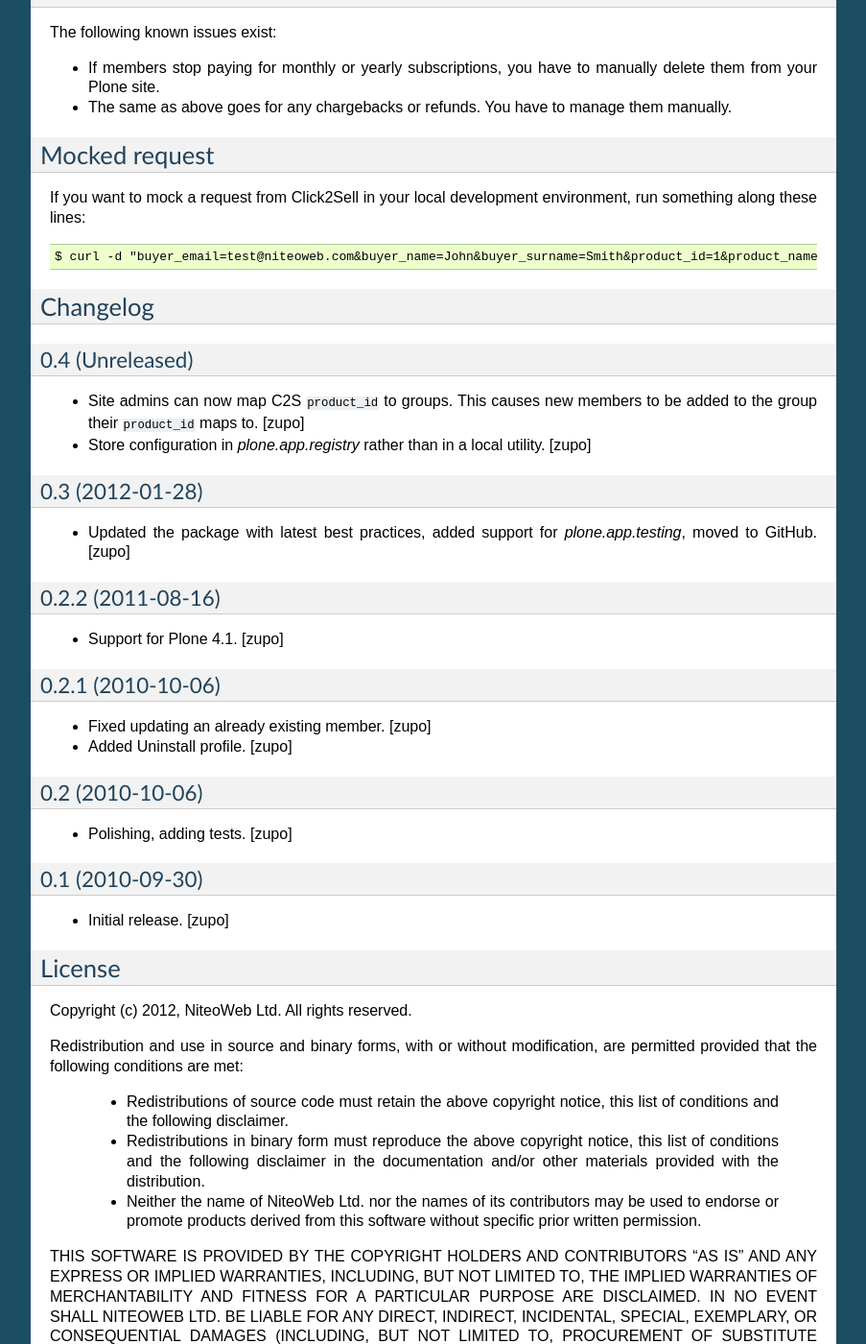
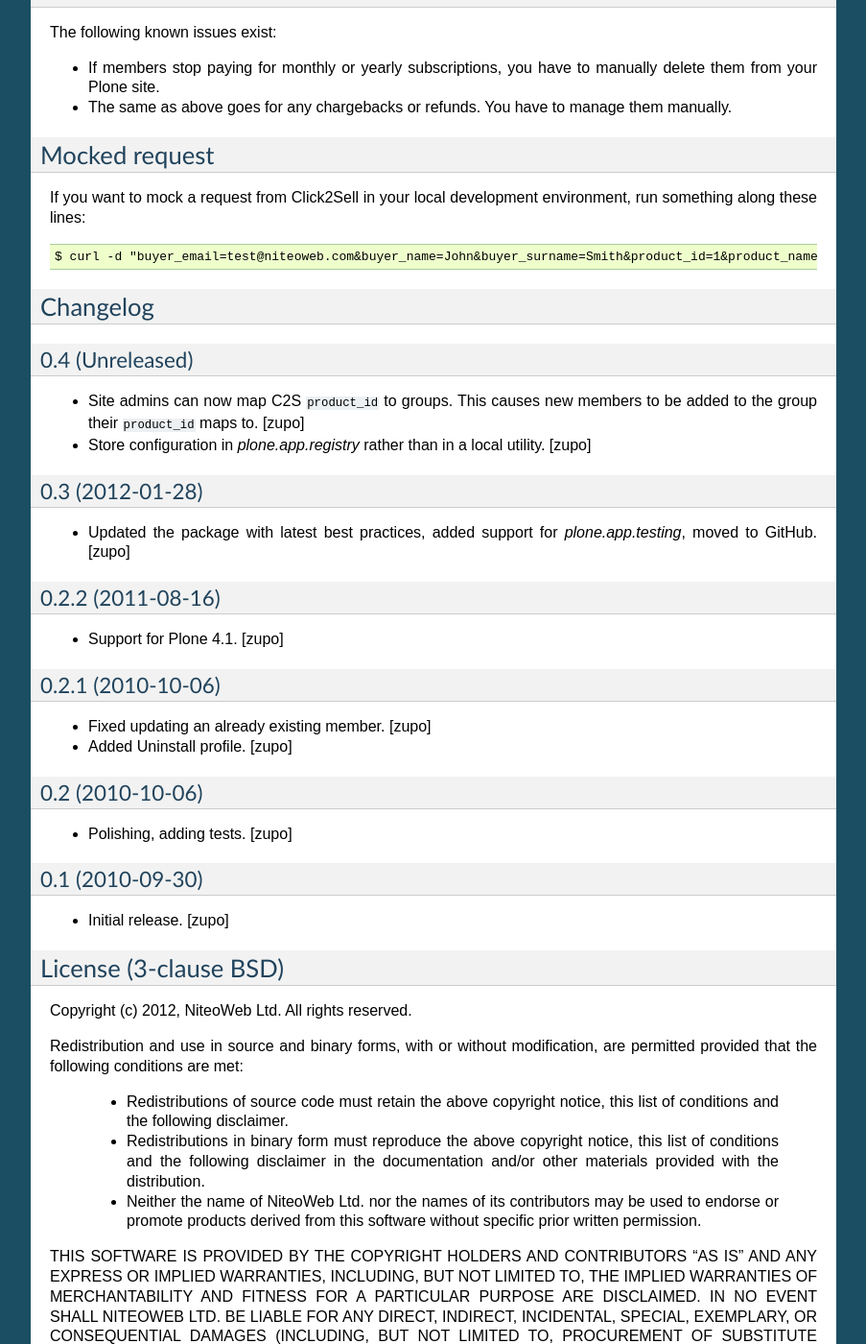
Before and after one commit to teamniteo/niteoweb.click2sell, a Sphinx documentation site: the page built from docs/index.rst, in a window 1280 px wide and 1400 px high, scrolled down 1769 px. Shown: the whole window at 96% size, without its empty margins (198-1101 px from the left). Built offline with Sphinx 7.4.7, drawn with Linux system fonts in a browser that asks for light colours; some of the changed text lies outside the part shown.

Commit message:
minor docs changes

```diff
--- a/docs/LICENSE.rst
+++ b/docs/LICENSE.rst
@@ -1,5 +1,5 @@
-License
-=======
+License (3-clause BSD)
+======================
 
 Copyright (c) 2012, NiteoWeb Ltd.
 All rights reserved.
--- a/docs/index.rst
+++ b/docs/index.rst
@@ -6,7 +6,7 @@
 If you want to mock a request from Click2Sell in your local development
 environment, run something along these lines::
 
-    $ curl -d "buyer_email=test@niteoweb.com&buyer_name=John&buyer_surname=Smith&product_id=1&product_name=TestProduct&affiliate_username=affiliate@niteoweb.com&c2s_transaction_id=1&purchase_date=2012/01/01&purchase_time=00:00:00&secretkey=secret&acquirer_transaction_id=123&checksum=B457E9433F98EF22AA9DD9BA4A5E2B16" http://localhost:8080/plr/@@click2sell
+    $ curl -d "buyer_email=test@niteoweb.com&buyer_name=John&buyer_surname=Smith&product_id=1&product_name=TestProduct&affiliate_username=affiliate@niteoweb.com&c2s_transaction_id=1&purchase_date=2012/01/01&purchase_time=00:00:00&secretkey=secret&acquirer_transaction_id=123&checksum=B457E9433F98EF22AA9DD9BA4A5E2B16" http://localhost:8080/Plone/@@click2sell
 
 .. include:: HISTORY.rst
 .. include:: LICENSE.rst
```
